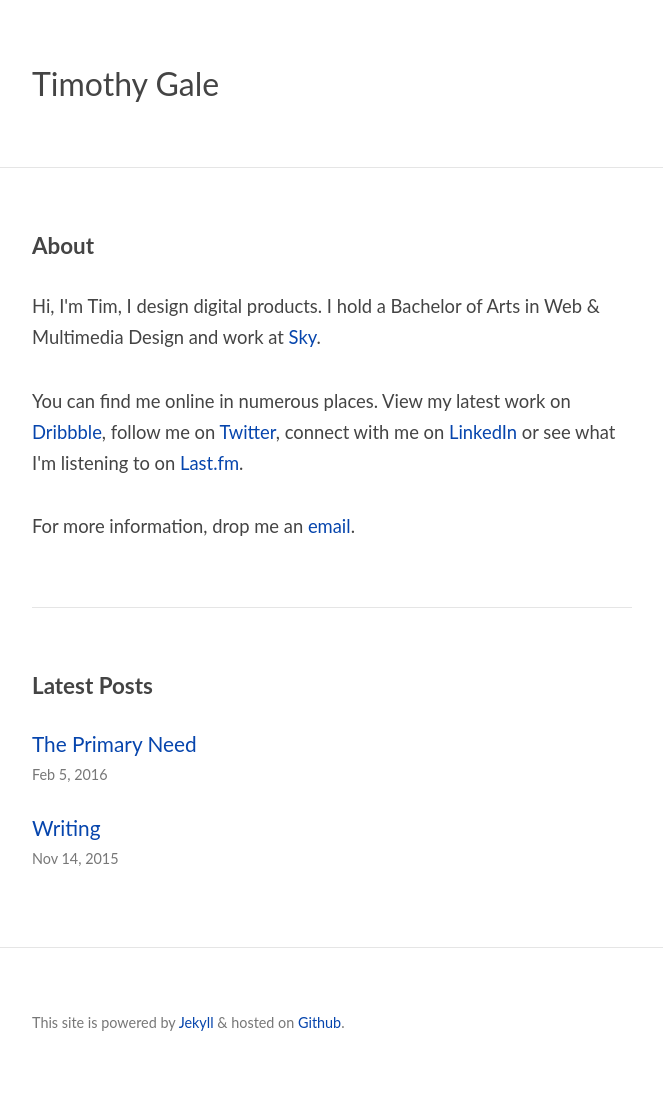
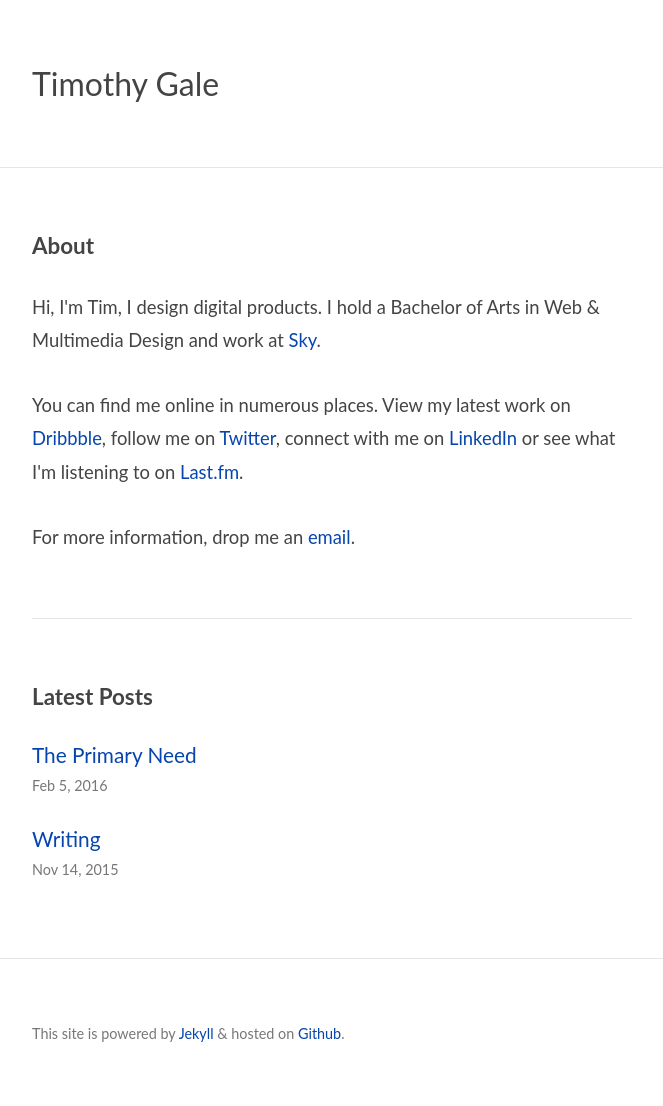
Before and after one commit to timgale/timgale.github.io, a Jekyll site: the page built from index.html, in a window 1280 px wide. Shown: the whole page, without its empty margins (308-971 px from the left). Built offline with Jekyll 4.4.1, drawn with Linux system fonts in a browser that asks for light colours; some web fonts are replaced.

Commit message:
Update global paragraph line height

```diff
--- a/_sass/base/_typography.scss
+++ b/_sass/base/_typography.scss
@@ -49,7 +49,7 @@ p {
   font-family: $font-family-alpha;
   @extend .mb;
   font-size: 1.15rem;
-  line-height: 1.7em;
+  line-height: 1.8em;
 }
 
 a {
```
